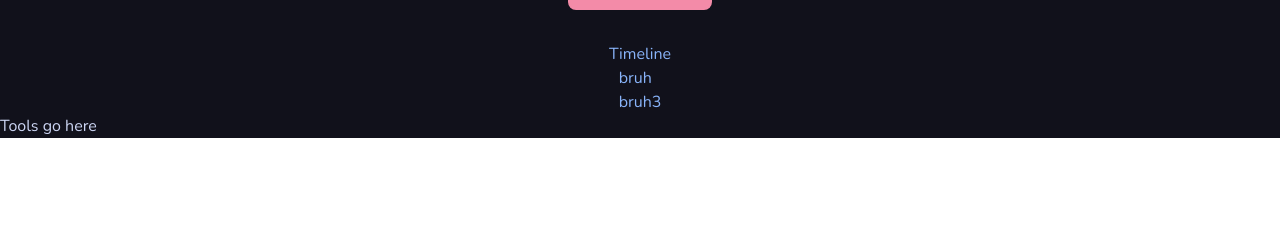
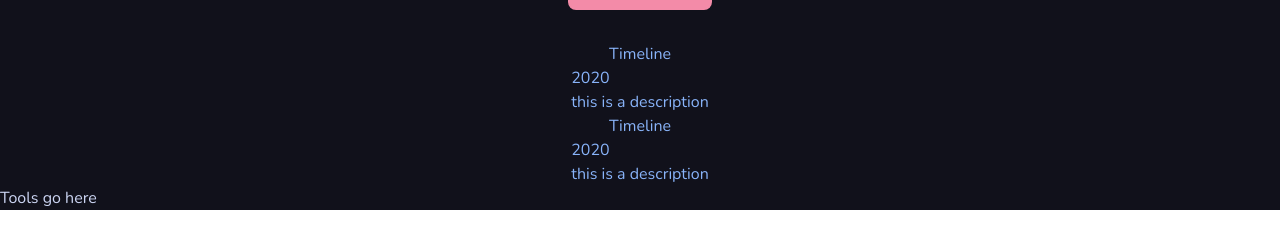
Before and after one commit to originlimit/originlimit, a React (Create React App) app: page / in a window 1280 px wide. Shown: the part 514-750 px from the top of the page. Built offline with nearby package versions, Linux system fonts and the light colour scheme.

Commit message:
made json file and mapped it to timeline component to have a per event block

```diff
--- a/src/App.js
+++ b/src/App.js
@@ -6,6 +6,7 @@ import AboutMe from './components/AboutMe';
 import Profile from './components/Profile';
 import Tools from './components/Tools';
 import Timeline from './components/Timeline';
+import timelineData from './data/timeline.json';
 
 function App() {
   return (
@@ -15,7 +16,7 @@ function App() {
       <SplineFrame />
       <Profile />
       <AboutMe />
-      <Timeline date="bruh" desc='bruh3'/>
+      {timelineData.map((timeline) => <Timeline date={timeline.date} desc={timeline.desc}/>)}
       <Tools />
     </div>
   );
--- /dev/null
+++ b/src/data/timeline.json
@@ -0,0 +1,10 @@
+[
+  {
+    "date": "2020",
+    "desc": "this is a description"
+  },
+  {
+    "date": "2020",
+    "desc": "this is a description"
+  }
+]
--- a/tailwind.config.js
+++ b/tailwind.config.js
@@ -20,7 +20,7 @@ module.exports = {
         green: "#a6e3a1"
       },
       screens: {
-        // to avoid classname bloat, we will have one media query for mobile and tablets and make the design naturally responsive at their respective sizings
+        // to avoid classname "bloat", we will have one media query for mobile and tablets and make the design naturally responsive at their respective sizings
         'mobile': {'max': '1023px'}
       },
       margins: {
```
